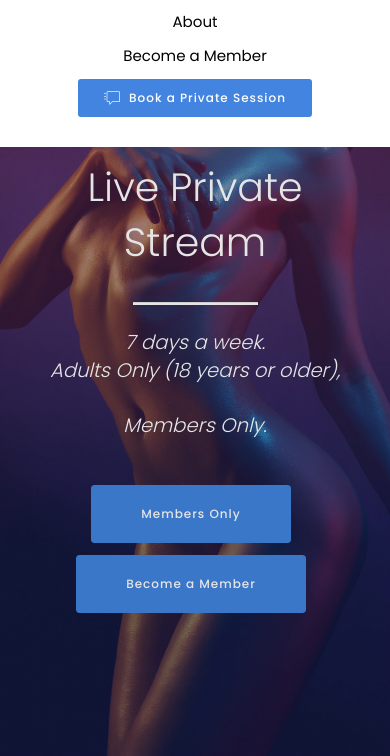
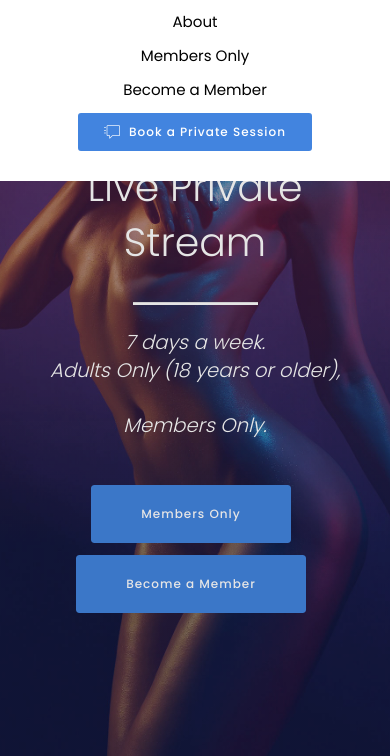
Before and after one commit to MelWms3000/NaturalFantasies, a plain HTML site: page index.html in a window 390 px wide. Both pictures are taken after a click on the button "Toggle navigation". Shown: the part 88-844 px from the top of the page. Drawn offline with Linux system fonts and the light colour scheme; files whose address does not match are found by name.

Commit message:
create github pages

```diff
--- a/index.html
+++ b/index.html
@@ -55,7 +55,7 @@
             <div class="collapse navbar-collapse" id="navbarSupportedContent">
                 <ul class="navbar-nav nav-dropdown js-float-line" data-app-modern-menu="true"><li class="nav-item">
                         <a class="nav-link link mbr-black display-4" href="index.html">About</a>
-                    </li>
+                    </li><li class="nav-item"><a class="nav-link link mbr-black display-4" href="page3.html" target="_blank">Members Only</a></li>
                     <li class="nav-item">
                         <a class="nav-link link mbr-black display-4" href="index.html#pricing-tables1-4">
                             Become a Member</a>
@@ -84,7 +84,7 @@
                 </h3>
 
 
-                <div class="mbr-section-btn pt-3"><a class="btn btn-md btn-primary btn-bgr display-4" href="page2.html" target="_blank">Members Only</a> <a class="btn btn-md btn-primary btn-bgr display-4" href="index.html#pricing-tables1-4" target="_blank">Become a Member</a></div>
+                <div class="mbr-section-btn pt-3"><a class="btn btn-md btn-primary btn-bgr display-4" href="page3.html" target="_blank">Members Only</a> <a class="btn btn-md btn-primary btn-bgr display-4" href="index.html#pricing-tables1-4" target="_blank">Become a Member</a></div>
             </div>
         </div>
     </div>
@@ -244,7 +244,7 @@
                         <div data-form-alert="" hidden="">
                             Thanks for filling out the form!
                         </div>
-                        <form class="block mbr-form" action="https://mobirise.com/" method="post" data-form-title="Mobirise Form"><input type="hidden" name="email" data-form-email="true" value="3hpJspyTQbAOjfbsq5ynVvo65zrRDqHAEHzj4uPO0lkNyLXR/pKDZjDcDtAarWqmCn8ke/nej+KkBScmZoFT4UMtw7S1FLfk33wDr7dkuyz0G3Ksl/s6q1rw4vI23AmW" data-form-field="Email">
+                        <form class="block mbr-form" action="https://mobirise.com/" method="post" data-form-title="Mobirise Form"><input type="hidden" name="email" data-form-email="true" value="6QMg+IIjkWxtzpgMvAwj7l136MG78gJDmVe9pQUbS56P9B58oJjq2D1Eo8wM9an8dQRl99OiALVNdK6L53j7zFhztRHsY0YNVzshYcE/++Xu5gTAQBpAzPfhZdRHbR/h" data-form-field="Email">
                             <div class="row">
                                 <div class="col-md-12" data-for="name">
                                     <input type="text" class="form-control input" name="name" data-form-field="Name" placeholder="Your Name" required="" id="name-form2-i">
--- a/page3.html
+++ b/page3.html
@@ -54,7 +54,7 @@
             <div class="collapse navbar-collapse" id="navbarSupportedContent">
                 <ul class="navbar-nav nav-dropdown js-float-line" data-app-modern-menu="true"><li class="nav-item">
                         <a class="nav-link link mbr-black display-4" href="index.html">About</a>
-                    </li>
+                    </li><li class="nav-item"><a class="nav-link link mbr-black display-4" href="page3.html" target="_blank">Members Only</a></li>
                     <li class="nav-item">
                         <a class="nav-link link mbr-black display-4" href="index.html#pricing-tables1-4">
                             Become a Member</a>
@@ -88,7 +88,7 @@
     </div>
 </section>
 
-<div id="custom-html-m" custom-code="true" data-rv-view="451"><a name="form1264546995" id="formAnchor1264546995"></a><script type="text/javascript" src="https://fs29.formsite.com/include/form/embedManager.js?1264546995"></script><script type="text/javascript">EmbedManager.embed({	key: "https://fs29.formsite.com/res/showFormEmbed?EParam=m%2FOmK8apOTACH%2BEq0JP2CEFZTwlB5vVc&1264546995",	width: "100%",	mobileResponsive: true});</script></div>
+<div id="custom-html-m" custom-code="true" data-rv-view="23"><a name="form1264546995" id="formAnchor1264546995"></a><script type="text/javascript" src="https://fs29.formsite.com/include/form/embedManager.js?1264546995"></script><script type="text/javascript">EmbedManager.embed({	key: "https://fs29.formsite.com/res/showFormEmbed?EParam=m%2FOmK8apOTACH%2BEq0JP2CEFZTwlB5vVc&1264546995",	width: "100%",	mobileResponsive: true});</script></div>
 
 
   <script src="assets/web/assets/jquery/jquery.min.js"></script>
```
Also changed, not shown: 1 other file.
